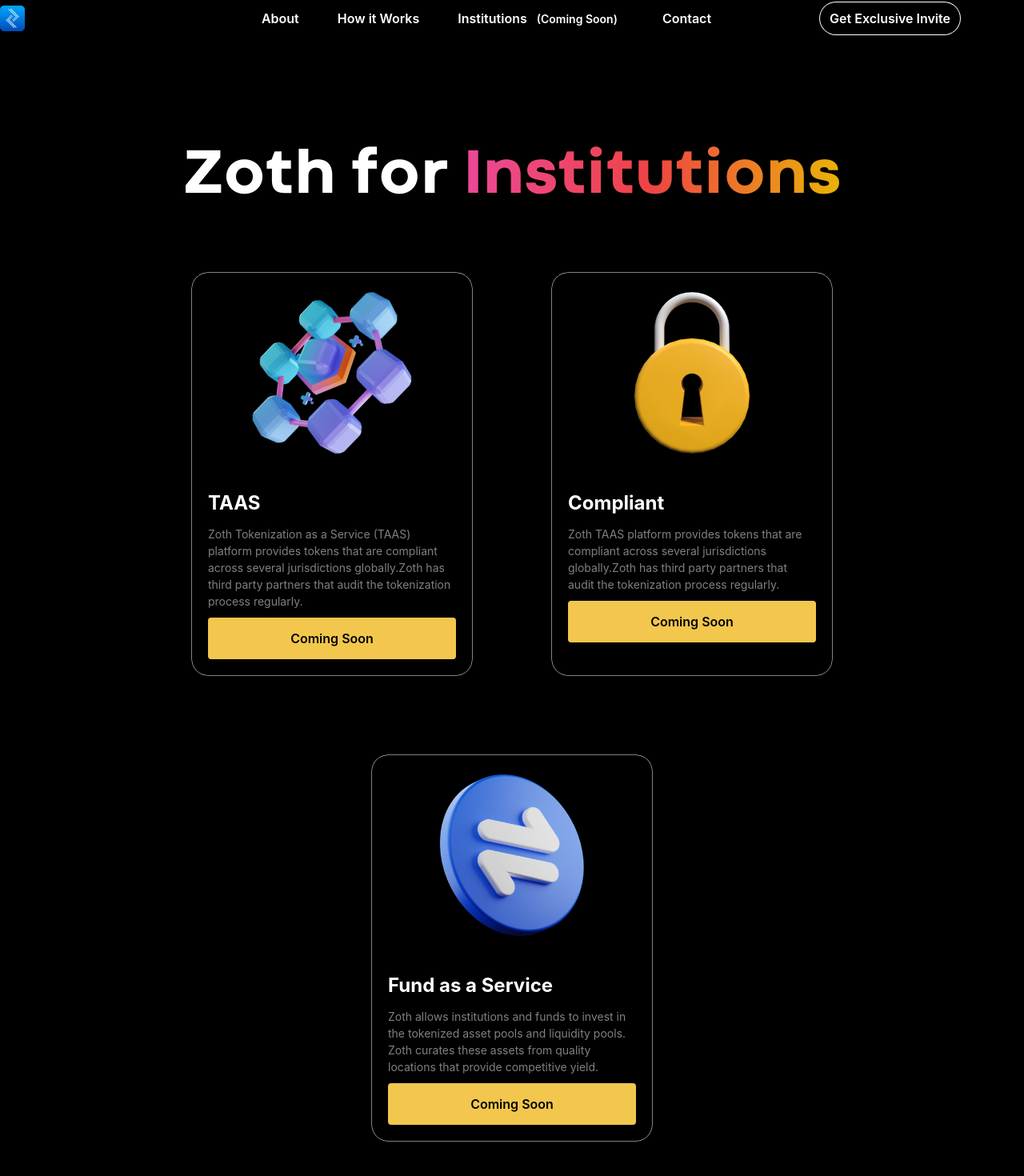
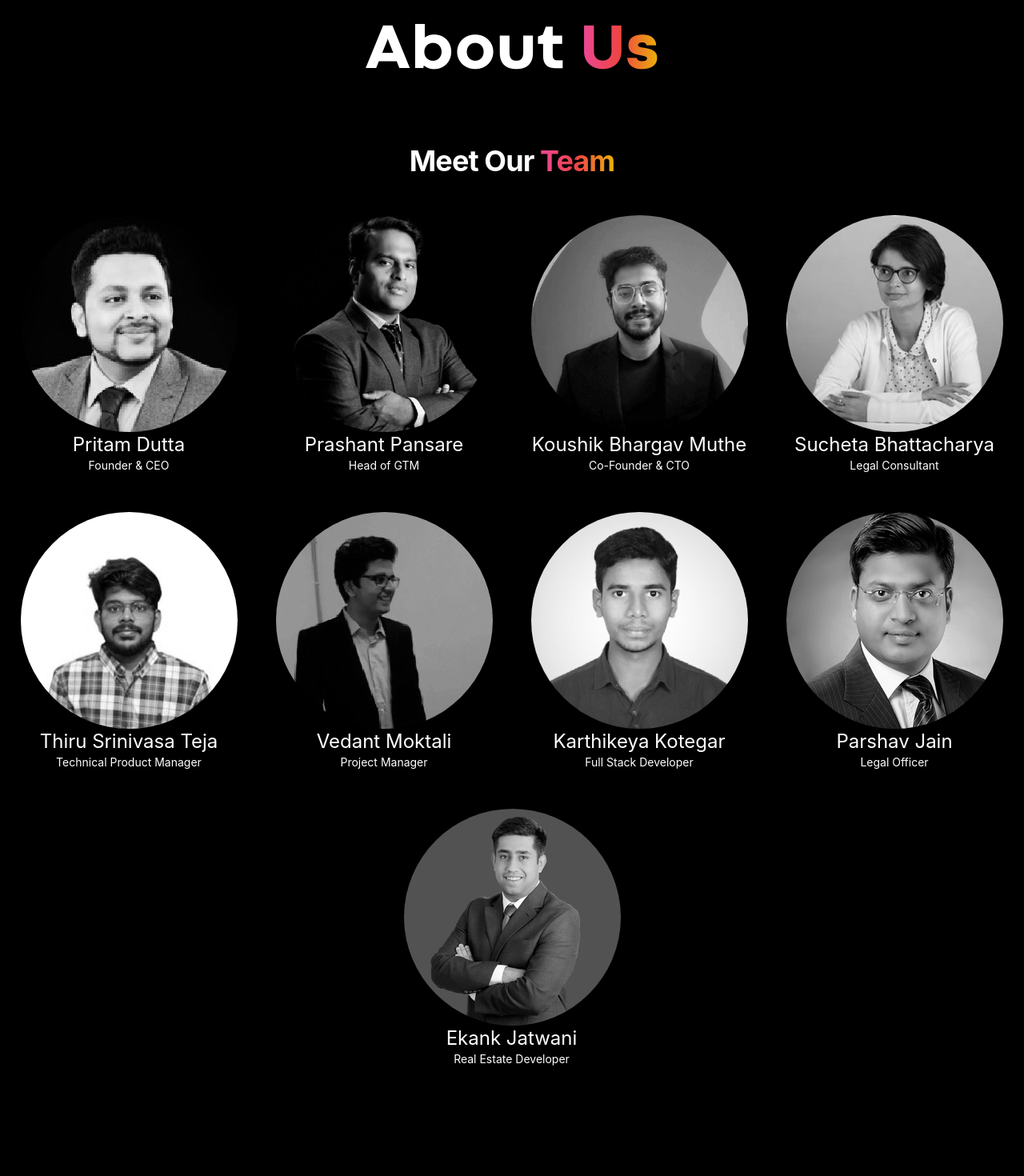
Before and after one commit to 0xZothio/landing_page_v1, a React (Create React App) app: page / in a window 1280 px wide. Shown: the part 2920-4390 px from the top of the page at 80% size. Built offline with nearby package versions, Linux system fonts and the light colour scheme.

Commit message:
oferrings

```diff
--- a/src/components/Institutions.js
+++ b/src/components/Institutions.js
@@ -8,8 +8,9 @@ function Institutions() {
   return (
     <>
       {/* <div className="px-6 pt-6 lg:px-8"> */}
-        <Navbar setIsVisible={setIsVisible} />
+      {/* <Navbar setIsVisible={setIsVisible} /> */}
       {/* </div> */}
+
       <div
         id="institutions"
         className="bg-black text-white w-full flex flex-col items-center justify-center h-full mt-[80px] py-10"
@@ -20,65 +21,98 @@ function Institutions() {
           whileInView="show"
           className="text-[55px] text-center sm:text-[80px] font-codec font-extrabold"
         >
-          Zoth for{" "}
           <span className="bg-clip-text text-transparent bg-gradient-to-r from-pink-500 via-red-500 to-yellow-500">
-            Institutions
-          </span>
+            Zoth's{" "}
+          </span>{" "}
+          Offerings
         </motion.div>
-        <div class="paragraph--type--card-row mt-10">
-          <div class="card">
+
+        <div className="flex flex-col sm:flex-row">
+          {/* cards 1 */}
+          <div class="flex justify-center my-2 mx-4 hover:scale-105 transition duration-700 ease-in-out ">
+            <div class="rounded-lg shadow-lg bg-black border border-slate-500	 max-w-sm">
+              <div>
                 <img
-              src="/institution/tokenization.png"
-              alt="Card image"
-              class="card-image p-6"
-            ></img>
-            <div class="card-content">
-              <h3 class="card-title">TAAS</h3>
-              <p class="card-text">
+                  class="rounded-t-lg px-4 py-8"
+                  src="institution/tokenization.png"
+                  alt=""
+                />
+              </div>
+              <div class="p-6">
+                <h5 class="text-white text-3xl font-medium mb-2 font-codec">
+                  Tokenization
+                </h5>
+                <p class="text-gray-500 text-base mb-8 font-roobert">
                   Zoth Tokenization as a Service (TAAS) platform provides tokens
                   that are compliant across several jurisdictions globally.Zoth
                   has third party partners that audit the tokenization process
                   regularly.
                 </p>
-              <a href="#" class="btns font-semibold">
-                Coming Soon
-              </a>
+                <button
+                  type="button"
+                  class="w-full inline-block px-6 py-2.5 bg-black text-[#F3C74E] font-semibold text-sm font-roobert leading-tight rounded shadow-md hover:bg-gray-700 hover:shadow-lg focus:bg-gray-700 focus:shadow-lg focus:outline-none focus:ring-0 active:bg-gray-800 active:shadow-lg transition duration-150 ease-in-out border-t-2 border-slate-700	"
+                >
+                  Know More
+                </button>
               </div>
             </div>
-          <div class="card">
+          </div>
+
+          {/* cards 2 */}
+          <div class="flex justify-center my-2 mx-4 hover:scale-105 transition duration-700 ease-in-out">
+            <div class="rounded-lg shadow-lg bg-black border border-slate-500	 max-w-sm">
+              <div>
                 <img
-              src="/institution/custody.png"
-              alt="Card image"
-              class="card-image p-6"
-            ></img>
-            <div class="card-content">
-              <h3 class="card-title">Compliant</h3>
-              <p class="card-text">
+                  class="rounded-t-lg px-4 py-8"
+                  src="institution/custody.png"
+                  alt=""
+                />
+              </div>
+              <div class="p-6">
+                <h5 class="text-white text-3xl font-medium mb-2 font-codec">
+                  Custody
+                </h5>
+                <p class="text-gray-500 text-base mb-8 font-roobert">
                   Zoth TAAS platform provides tokens that are compliant across
                   several jurisdictions globally.Zoth has third party partners
                   that audit the tokenization process regularly.
                 </p>
-              <a href="#" class="btns font-semibold">
-                Coming Soon
-              </a>
+                <button
+                  type="button"
+                  class="w-full inline-block px-6 py-2.5 bg-black text-[#F3C74E] font-semibold text-sm font-roobert leading-tight rounded shadow-md hover:bg-gray-700 hover:shadow-lg focus:bg-gray-700 focus:shadow-lg focus:outline-none focus:ring-0 active:bg-gray-800 active:shadow-lg transition duration-150 ease-in-out border-t-2 border-slate-700	"
+                >
+                  Know More
+                </button>
               </div>
             </div>
-          <div class="card">
+          </div>
+
+          {/* cards 3 */}
+          <div class="flex justify-center my-4 mx-4 hover:scale-105 transition duration-700 ease-in-out">
+            <div class="rounded-lg shadow-lg bg-black border border-slate-500	 max-w-sm">
+              <div>
                 <img
-              src="/institution/xchange.png"
-              alt="Card image"
-              class="card-image p-6"
-            ></img>
-            <div class="card-content">
-              <h3 class="card-title">Fund as a Service</h3>
-              <p class="card-text">
+                  class="rounded-t-lg px-4 py-8"
+                  src="institution/xchange.png"
+                  alt=""
+                />
+              </div>
+              <div class="p-6">
+                <h5 class="text-white text-3xl font-medium mb-2 font-codec">
+                  Exchange
+                </h5>
+                <p class="text-gray-500 text-base mb-8 font-roobert">
                   Zoth allows institutions and funds to invest in the tokenized
-                asset pools and liquidity pools. Zoth curates these assets from
-                quality locations that provide competitive yield.
+                  asset pools and liquidity pools. Zoth curates these assets
+                  from quality locations that provide competitive yield.
                 </p>
-              <a href="#" class="btns font-semibold">
-                Coming Soon
-              </a>
+                <button
+                  type="button"
+                  class="w-full inline-block px-6 py-2.5 bg-black text-[#F3C74E] font-semibold text-sm font-roobert leading-tight rounded shadow-md hover:bg-gray-700 hover:shadow-lg focus:bg-gray-700 focus:shadow-lg focus:outline-none focus:ring-0 active:bg-gray-800 active:shadow-lg transition duration-150 ease-in-out border-t-2 border-slate-700	"
+                >
+                  Know More
+                </button>
+              </div>
             </div>
           </div>
         </div>
--- a/src/pages/LandingPage.js
+++ b/src/pages/LandingPage.js
@@ -80,7 +80,7 @@ function LandingPage() {
         <Welcome />
         <Assets />
         <Features />
-        <Institutions />
+        {/* <Institutions /> */}
         <About />
         <HowToInvest />
         <Testimonials />
```
Lines whose indentation alone changed are shown as unchanged.
